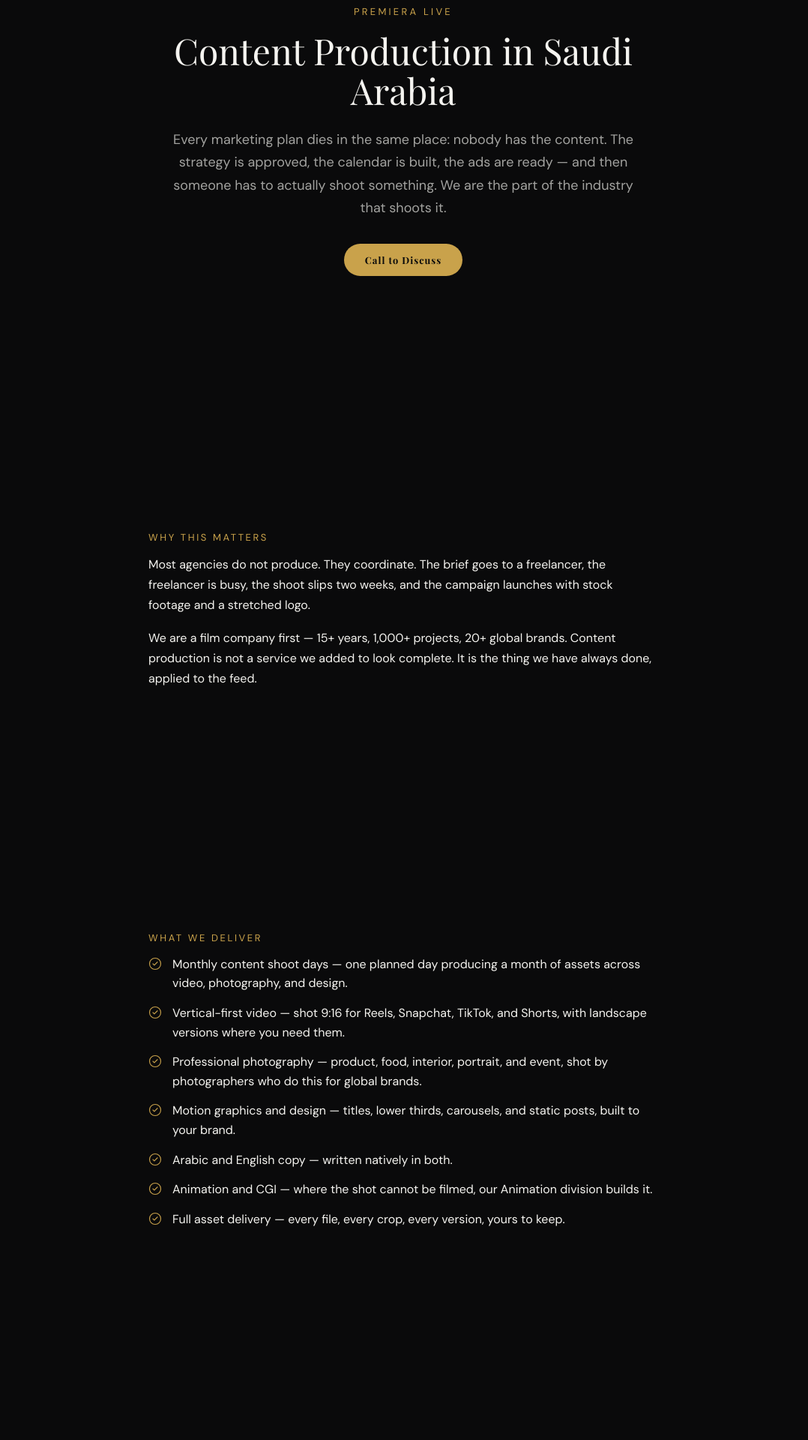
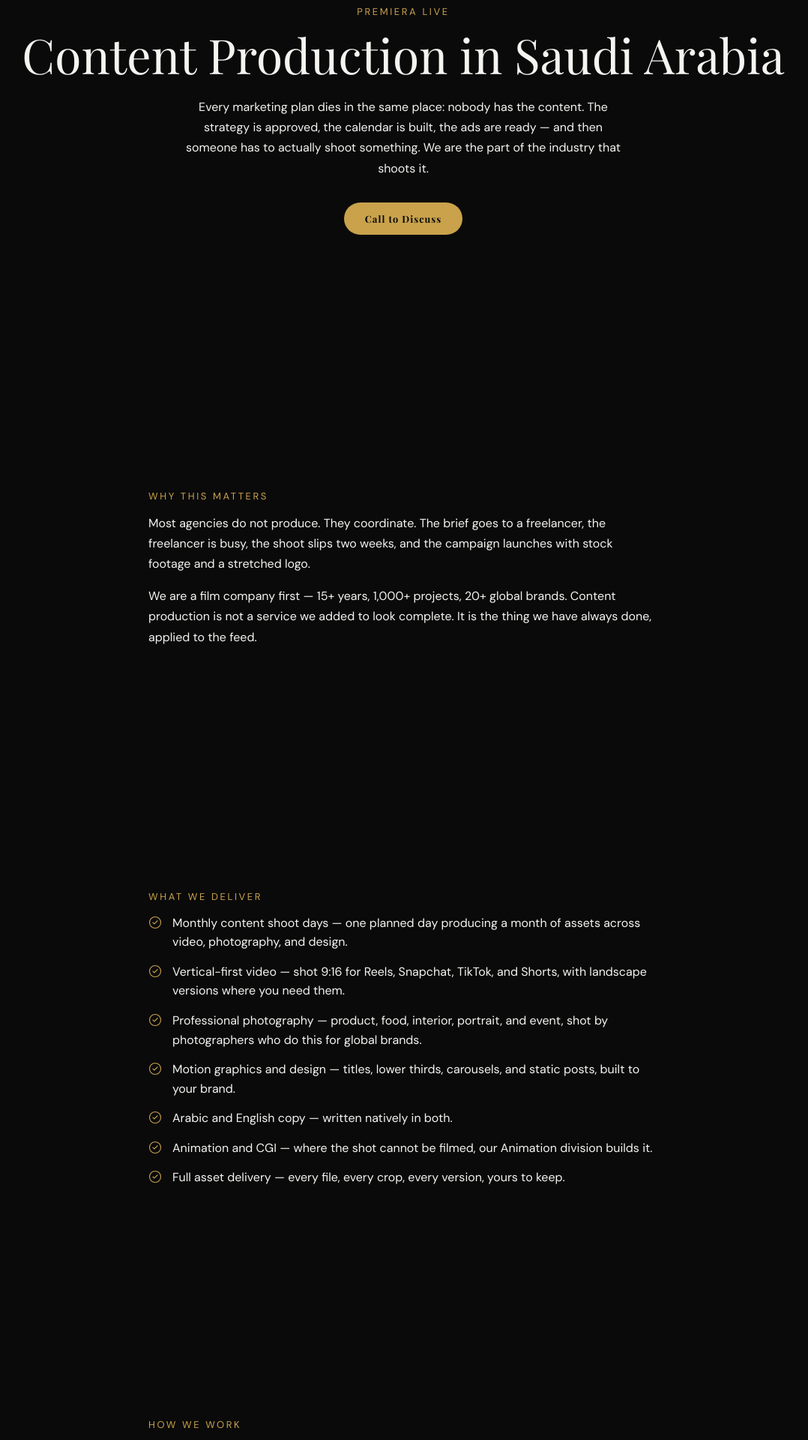
Before and after one commit to shareef6907/premieralive, a Next.js app: page /en/marketing/content-production-saudi in a window 1280 px wide. Shown: the part 700-2620 px from the top of the page at 75% size, without its empty margins (102-1180 px from the left). Built offline with nearby package versions, Linux system fonts and the light colour scheme; a web font is replaced by a local one.

Commit message:
Fix remaining typography: hero H1 clamp(2.5rem,5vw,4.5rem)/0.2em eyebrows/maxWidth 80rem; fix hero body var(--body)/var(--color-text-dim)

```diff
--- a/src/app/[locale]/marketing/[slug]/page.tsx
+++ b/src/app/[locale]/marketing/[slug]/page.tsx
@@ -32,11 +32,11 @@ export async function generateMetadata({ params }: Props): Promise<Metadata> {
 function HeroP({ text, label }: { text: string; label: string }) {
   return (
     <Section>
-      <div style={{ maxWidth: '720px', marginInline: 'auto', textAlign: 'center', paddingBlock: '4rem 2rem' }}>
-        <p style={{ fontFamily: 'var(--font-body)', fontSize: 'var(--eyebrow)', letterSpacing: '0.25em', textTransform: 'uppercase', color: 'var(--color-gold)', marginBottom: '1rem' }}>
+      <div style={{ maxWidth: '80rem', marginInline: 'auto', textAlign: 'center', paddingBlock: '4rem 2rem' }}>
+        <p style={{ fontFamily: 'var(--font-body)', fontSize: 'var(--eyebrow)', letterSpacing: '0.2em', textTransform: 'uppercase', color: 'var(--color-gold)', marginBottom: '1rem' }}>
           {label}
         </p>
-        <h1 style={{ fontFamily: 'var(--font-display)', fontSize: 'clamp(1.75rem, 4vw, 3rem)', color: 'var(--color-text)', lineHeight: 1.1, marginBottom: '1.5rem' }}>
+        <h1 style={{ fontFamily: 'var(--font-display)', fontSize: 'clamp(2.5rem, 5vw, 4.5rem)', color: 'var(--color-text)', lineHeight: 1.0, marginBottom: '1.5rem' }}>
           {text}
         </h1>
       </div>
@@ -75,14 +75,14 @@ function PageHeroSection({ service, isArabic }: { service: NonNullable<ReturnTyp
           />
         </div>
       )}
-      <div style={{ maxWidth: '720px', marginInline: 'auto', textAlign: 'center', paddingBlock: heroImgSrc ? '0 2rem' : '4rem 2rem' }}>
-        <p style={{ fontFamily: 'var(--font-body)', fontSize: 'var(--eyebrow)', letterSpacing: '0.25em', textTransform: 'uppercase', color: 'var(--color-gold)', marginBottom: '1rem' }}>
+      <div style={{ maxWidth: '80rem', marginInline: 'auto', textAlign: 'center', paddingBlock: heroImgSrc ? '0 2rem' : '4rem 2rem' }}>
+        <p style={{ fontFamily: 'var(--font-body)', fontSize: 'var(--eyebrow)', letterSpacing: '0.2em', textTransform: 'uppercase', color: 'var(--color-gold)', marginBottom: '1rem' }}>
           PREMIERA LIVE
         </p>
-        <h1 style={{ fontFamily: 'var(--font-display)', fontSize: 'clamp(1.75rem, 4vw, 3rem)', color: 'var(--color-text)', lineHeight: 1.1, marginBottom: '1.5rem' }}>
+        <h1 style={{ fontFamily: 'var(--font-display)', fontSize: 'clamp(2.5rem, 5vw, 4.5rem)', color: 'var(--color-text)', lineHeight: 1.0, marginBottom: '1.5rem' }}>
           {isArabic ? service.titleAr : service.titleEn}
         </h1>
-        <p style={{ fontFamily: 'var(--font-body)', fontSize: 'clamp(0.95rem, 1.5vw, 1.125rem)', color: 'rgba(245,244,240,0.65)', lineHeight: 1.7, maxWidth: '640px', marginInline: 'auto' }}>
+        <p style={{ fontFamily: 'var(--font-body)', fontSize: 'var(--body)', color: 'var(--color-text-dim)', lineHeight: 1.7, maxWidth: '600px', marginInline: 'auto' }}>
           {heroText}
         </p>
         <div style={{ marginTop: '2rem' }}>
@@ -143,7 +143,7 @@ function ProcessSection({ service, isArabic }: { service: NonNullable<ReturnType
   return (
     <Section>
       <div style={{ maxWidth: '680px', marginInline: 'auto' }}>
-        <p style={{ fontFamily: 'var(--font-body)', fontSize: 'var(--eyebrow)', letterSpacing: '0.25em', textTransform: 'uppercase', color: 'var(--color-gold)', marginBottom: '0.75rem' }}>{isArabic ? 'كيف نعمل' : 'HOW WE WORK'}</p>
+        <p style={{ fontFamily: 'var(--font-body)', fontSize: 'var(--eyebrow)', letterSpacing: '0.2em', textTransform: 'uppercase', color: 'var(--color-gold)', marginBottom: '0.75rem' }}>{isArabic ? 'كيف نعمل' : 'HOW WE WORK'}</p>
         <div style={{ display: 'flex', flexDirection: 'column', gap: '1.25rem' }}>
           {steps.map((step, i) => (
             <div key={i} style={{ display: 'flex', gap: '1rem', alignItems: 'flex-start' }}>
@@ -238,7 +238,7 @@ function RelatedSection({ slugs, locale, isArabic }: { slugs: string[]; locale:
   return (
     <Section>
       <div style={{ maxWidth: '680px', marginInline: 'auto', textAlign: 'center' }}>
-        <p style={{ fontFamily: 'var(--font-body)', fontSize: 'var(--eyebrow)', letterSpacing: '0.25em', textTransform: 'uppercase', color: 'var(--color-gold)', marginBottom: '0.75rem' }}>RELATED SERVICES</p>
+        <p style={{ fontFamily: 'var(--font-body)', fontSize: 'var(--eyebrow)', letterSpacing: '0.2em', textTransform: 'uppercase', color: 'var(--color-gold)', marginBottom: '0.75rem' }}>RELATED SERVICES</p>
         <div style={{ display: 'flex', flexWrap: 'wrap', gap: '0.75rem', justifyContent: 'center' }}>
           {related.map((s) => (
             <a key={s.slug} href={`/${locale}/marketing/${s.slug}`} style={{ display: 'inline-block', padding: '0.5rem 1.25rem', background: '#16161B', border: '1px solid rgba(201,162,75,0.2)', borderRadius: '100px', fontFamily: 'var(--font-body)', fontSize: 'var(--body-sm)', color: 'rgba(245,244,240,0.7)', textDecoration: 'none' }}>
@@ -306,7 +306,7 @@ function WebsiteDevSection({ service, isArabic }: { service: NonNullable<ReturnT
   return (
     <Section>
       <div style={{ maxWidth: '640px', marginInline: 'auto' }}>
-        <p style={{ fontFamily: 'var(--font-body)', fontSize: 'var(--eyebrow)', letterSpacing: '0.25em', textTransform: 'uppercase', color: 'var(--color-gold)', marginBottom: '0.75rem' }}>{isArabic ? 'تطوير المواقع' : 'WEBSITE DEVELOPMENT'}</p>
+        <p style={{ fontFamily: 'var(--font-body)', fontSize: 'var(--eyebrow)', letterSpacing: '0.2em', textTransform: 'uppercase', color: 'var(--color-gold)', marginBottom: '0.75rem' }}>{isArabic ? 'تطوير المواقع' : 'WEBSITE DEVELOPMENT'}</p>
 
         {items.map((item, i) => (
           <div key={i} style={{ marginBottom: '1.25rem' }}>
@@ -357,7 +357,7 @@ function WebsiteCareSection({ service, isArabic }: { service: NonNullable<Return
   return (
     <Section>
       <div style={{ maxWidth: '640px', marginInline: 'auto' }}>
-        <p style={{ fontFamily: 'var(--font-body)', fontSize: 'var(--eyebrow)', letterSpacing: '0.25em', textTransform: 'uppercase', color: 'var(--color-gold)', marginBottom: '0.75rem' }}>{isArabic ? 'العناية المستمرة بالموقع' : 'ONGOING WEBSITE CARE'}</p>
+        <p style={{ fontFamily: 'var(--font-body)', fontSize: 'var(--eyebrow)', letterSpacing: '0.2em', textTransform: 'uppercase', color: 'var(--color-gold)', marginBottom: '0.75rem' }}>{isArabic ? 'العناية المستمرة بالموقع' : 'ONGOING WEBSITE CARE'}</p>
 
         {items.map((item, i) => (
           <div key={i} style={{ marginBottom: '1.25rem' }}>
```
